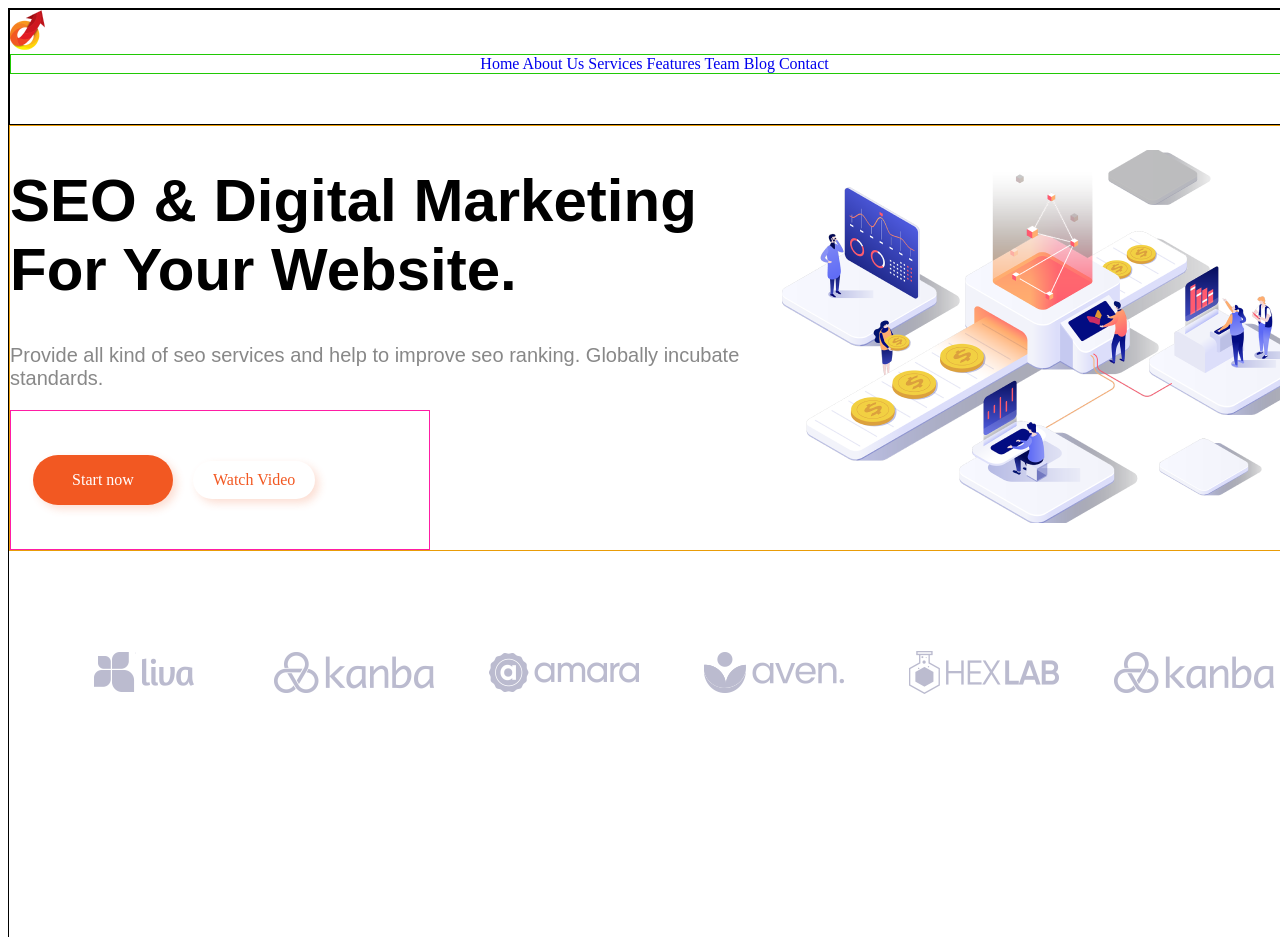
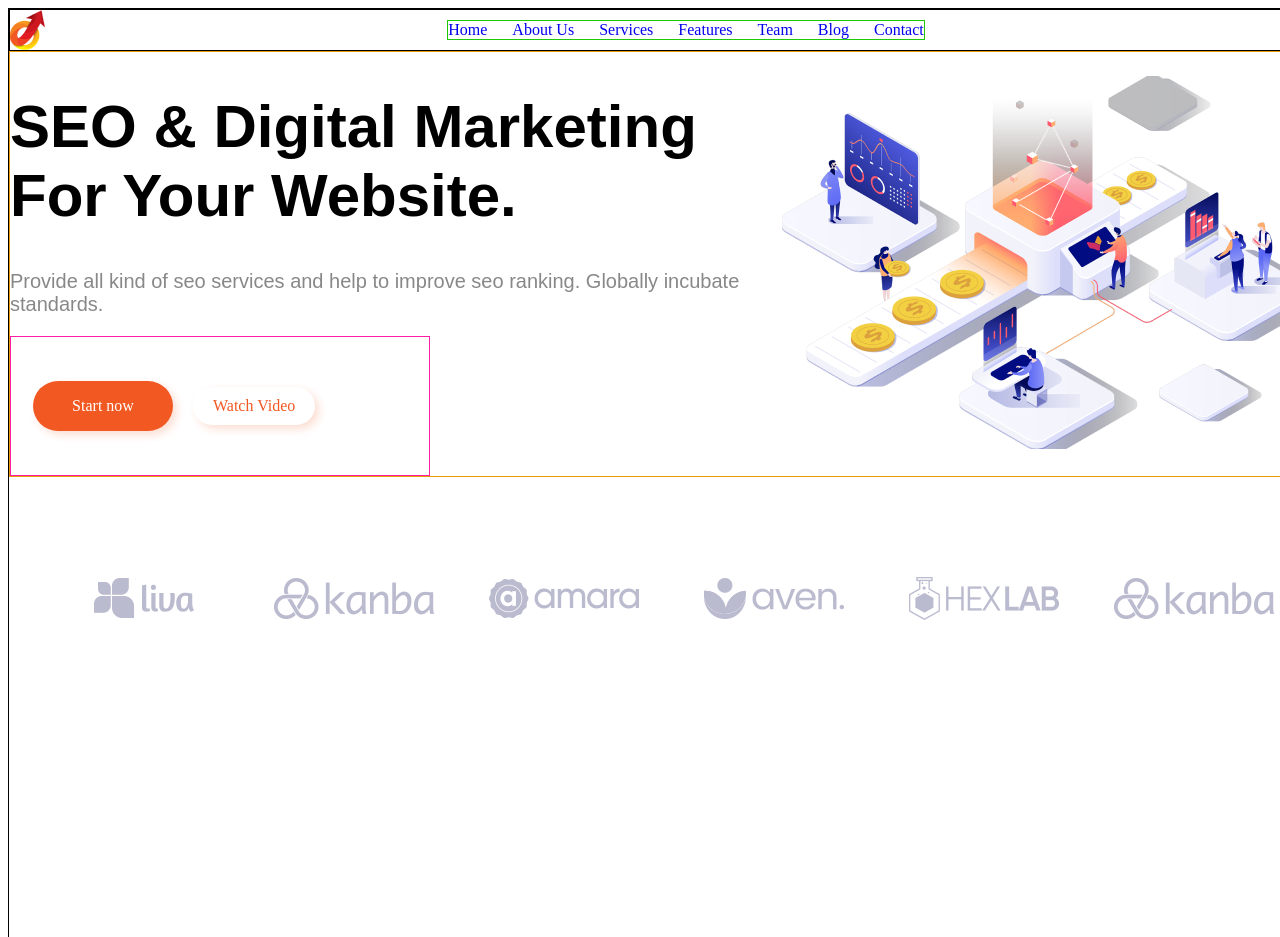
Before and after one commit to Cayt99/homeWorkWEB_vestka, a plain HTML site: page index.html in a window 1280 px wide. Shown: the top 937 px of the page. Drawn offline with Linux system fonts and the light colour scheme.

Commit message:
Revork code2

```diff
--- a/Style/style.css
+++ b/Style/style.css
@@ -1,4 +1,3 @@
-
 * {
     text-decoration: none;
 }
@@ -10,13 +9,10 @@
 }
 
 .header {
-    width: 1289px;
-    height: 114px;
+    display: flex;
+    justify-content: space-between;
+    align-items: center;
     border: 1px solid;
-}
-
-.logo_header{
-
 }
 
 .text_h1 {
@@ -88,11 +84,19 @@
     padding-right: 20px;
 }
 
+.logo_header {
+    display: flex;
+    align-items: center;
+}
 
 .header_menu {
-    text-align: center;
+    display: flex;
+    align-items: center;
+    justify-content: center;
+    margin: auto;
     border: 1px solid #20C905;
-    justify-content;
+    justify-content: start;
+    gap: 25px;
 }
 
 
```
